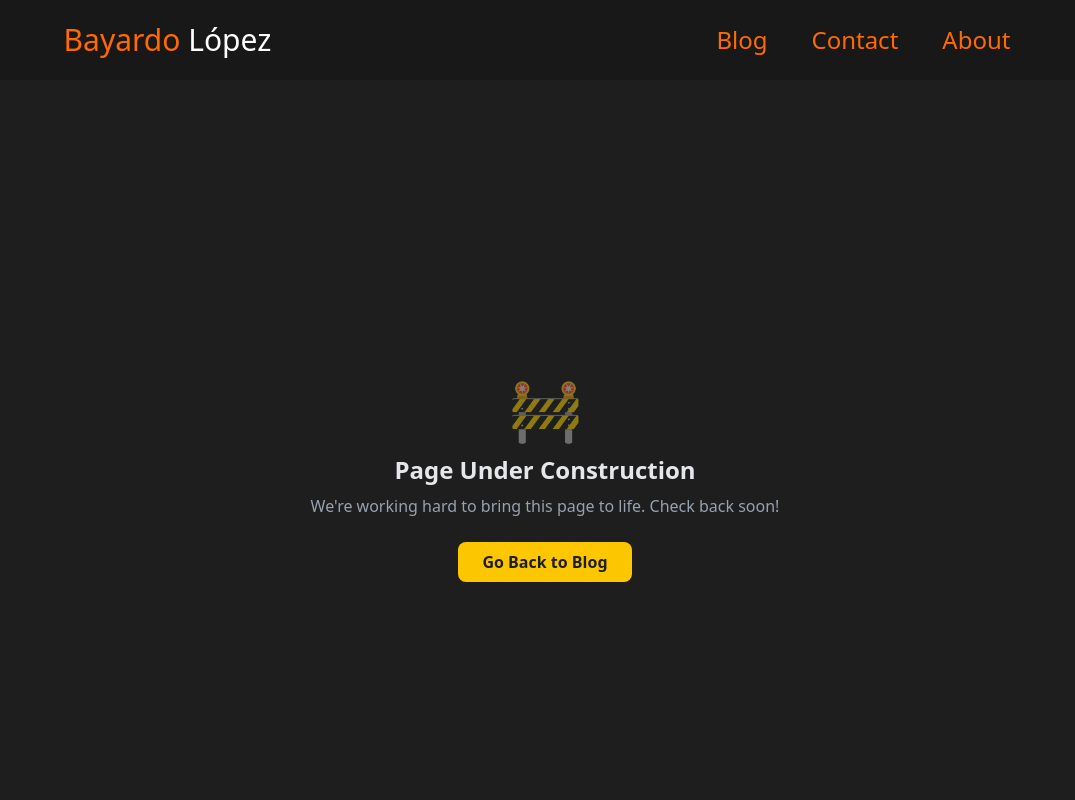
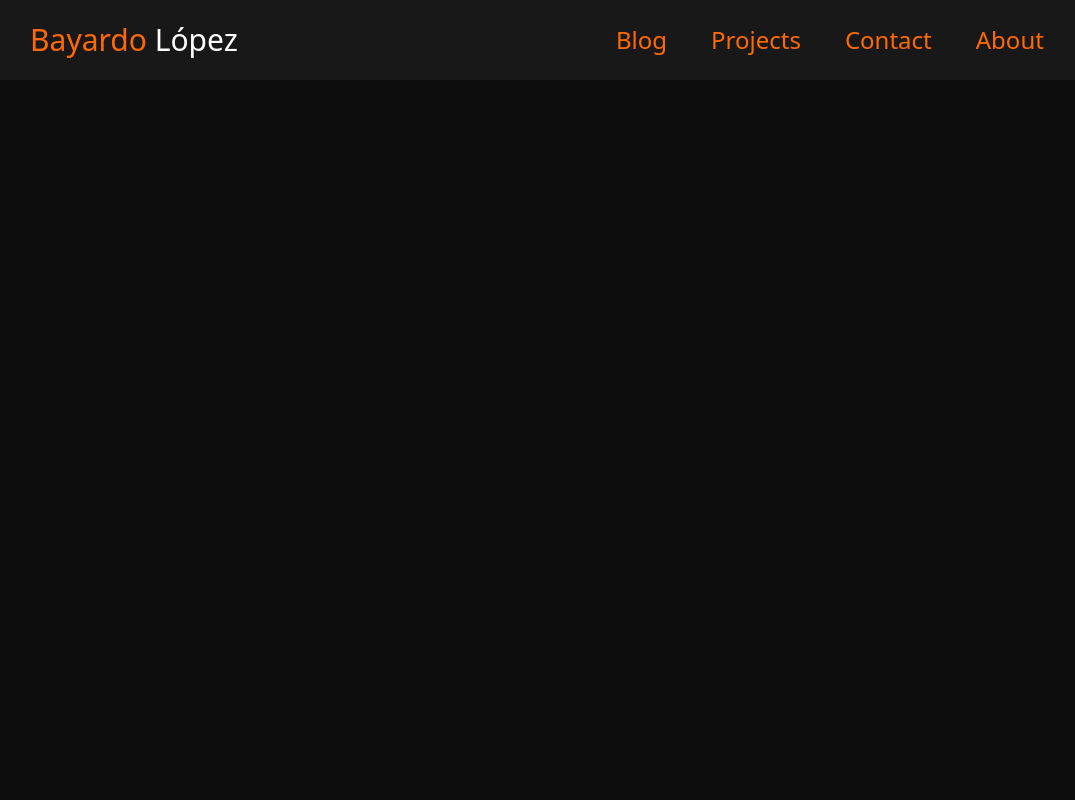
Before and after one commit to MrTato/personal-portfolio-vue, a Vue app: page /projects in a window 1280 px wide. Shown: the top 800 px of the page, without its empty margins (95-1170 px from the left). Built offline with nearby package versions, Linux system fonts and the light colour scheme.

Commit message:
Added Projects to the desktop and mobile menus, linking to an empty /projects page with the shared header and footer

```diff
--- a/src/components/Header/DesktopNavBar.vue
+++ b/src/components/Header/DesktopNavBar.vue
@@ -5,7 +5,7 @@
     role="navigation"
   >
     <HeaderLink to="/blog">Blog</HeaderLink>
-    <!-- <HeaderLink to="/projects">Projects</HeaderLink> -->
+    <HeaderLink to="/projects">Projects</HeaderLink>
     <HeaderLink to="/contact">Contact</HeaderLink>
     <HeaderLink to="/about">About</HeaderLink>
     <!-- <HeaderLink to="/services">Services</HeaderLink> -->
--- a/src/components/Header/SideBar.vue
+++ b/src/components/Header/SideBar.vue
@@ -4,7 +4,7 @@
       class="fixed top-0 right-0 z-50 flex h-screen w-2/3 flex-col space-y-4 bg-orange-500 pt-8 text-2xl text-white"
     >
       <HeaderLink to="/blog" @click="navigate">Blog</HeaderLink>
-      <!-- <HeaderLink to="/projects" @click="navigate">Projects</HeaderLink> -->
+      <HeaderLink to="/projects" @click="navigate">Projects</HeaderLink>
       <HeaderLink to="/contact" @click="navigate">Contact</HeaderLink>
       <HeaderLink to="/about" @click="navigate">About</HeaderLink>
       <!-- <HeaderLink to="/services" @click="navigate">Services</HeaderLink> -->
--- a/src/router/index.js
+++ b/src/router/index.js
@@ -4,6 +4,7 @@ import BlogDetailView from '@/views/BlogDetailView.vue'
 import HomeView from '@/views/HomeView.vue'
 import AboutView from '@/views/AboutView.vue'
 import ContactView from '@/views/ContactView.vue'
+import ProjectsView from '@/views/ProjectsView.vue'
 import MaintenanceView from '@/views/MaintenanceView.vue'
 import NotFoundView from '@/views/NotFoundView.vue'
 
@@ -29,7 +30,7 @@ const router = createRouter({
     {
       path: '/projects',
       name: 'projects',
-      component: MaintenanceView,
+      component: ProjectsView,
     },
     {
       path: '/contact',
--- /dev/null
+++ b/src/views/ProjectsView.vue
@@ -0,0 +1,3 @@
+<template>
+  <div class="min-h-screen w-full"></div>
+</template>
```
